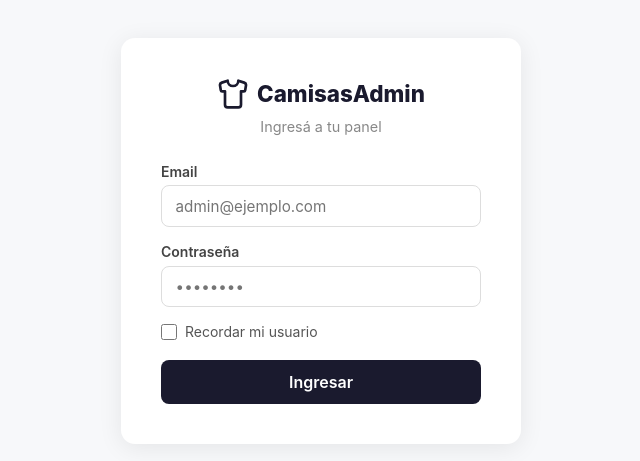
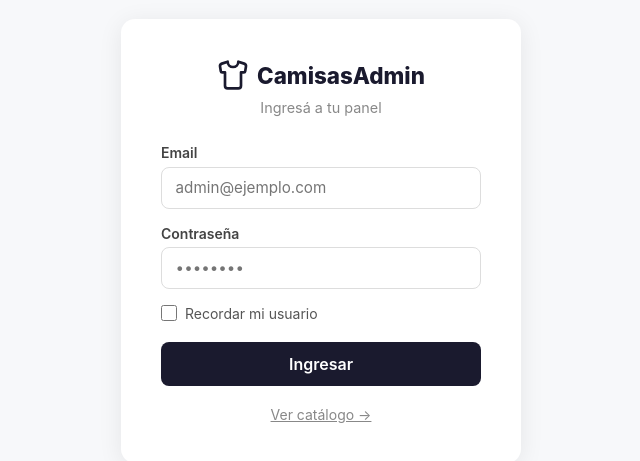
Before and after one commit to JosePablo23565/catalogopuntopenal, a React (Vite) app in the folder ecommerce/: page /login in a window 1280 px wide. Shown: the part 159-620 px from the top of the page, without its empty margins (319-959 px from the left). Built offline with nearby package versions, Linux system fonts and the light colour scheme; no server answers; the database is empty.

Commit message:
feat: Add catalog button to Login page for easy navigation

```diff
--- a/ecommerce/src/pages/Login.tsx
+++ b/ecommerce/src/pages/Login.tsx
@@ -54,6 +54,7 @@ export default function Login() {
         <div style={styles.logoBox}>
           <Shirt size={32} color="#1a1a2e" />
           <h2 style={styles.title}>CamisasAdmin</h2>
+
         </div>
 
         <p style={styles.subtitle}>Ingresá a tu panel</p>
@@ -99,6 +100,13 @@ export default function Login() {
           <button type="submit" style={styles.button} disabled={loading}>
             {loading ? 'Ingresando...' : 'Ingresar'}
           </button>
+          <button
+  type="button"
+  style={styles.catalogBtn}
+  onClick={() => navigate('/')}
+>
+  Ver catálogo →
+</button>
         </form>
       </div>
     </div>
@@ -198,4 +206,14 @@ const styles: Record<string, React.CSSProperties> = {
     padding: '0.5rem 0.75rem',
     borderRadius: '6px',
   },
+  catalogBtn: {
+  background: 'transparent',
+  border: 'none',
+  color: '#888',
+  fontSize: '0.875rem',
+  cursor: 'pointer',
+  marginTop: '0.25rem',
+  textDecoration: 'underline',
+},
+
 }
```
